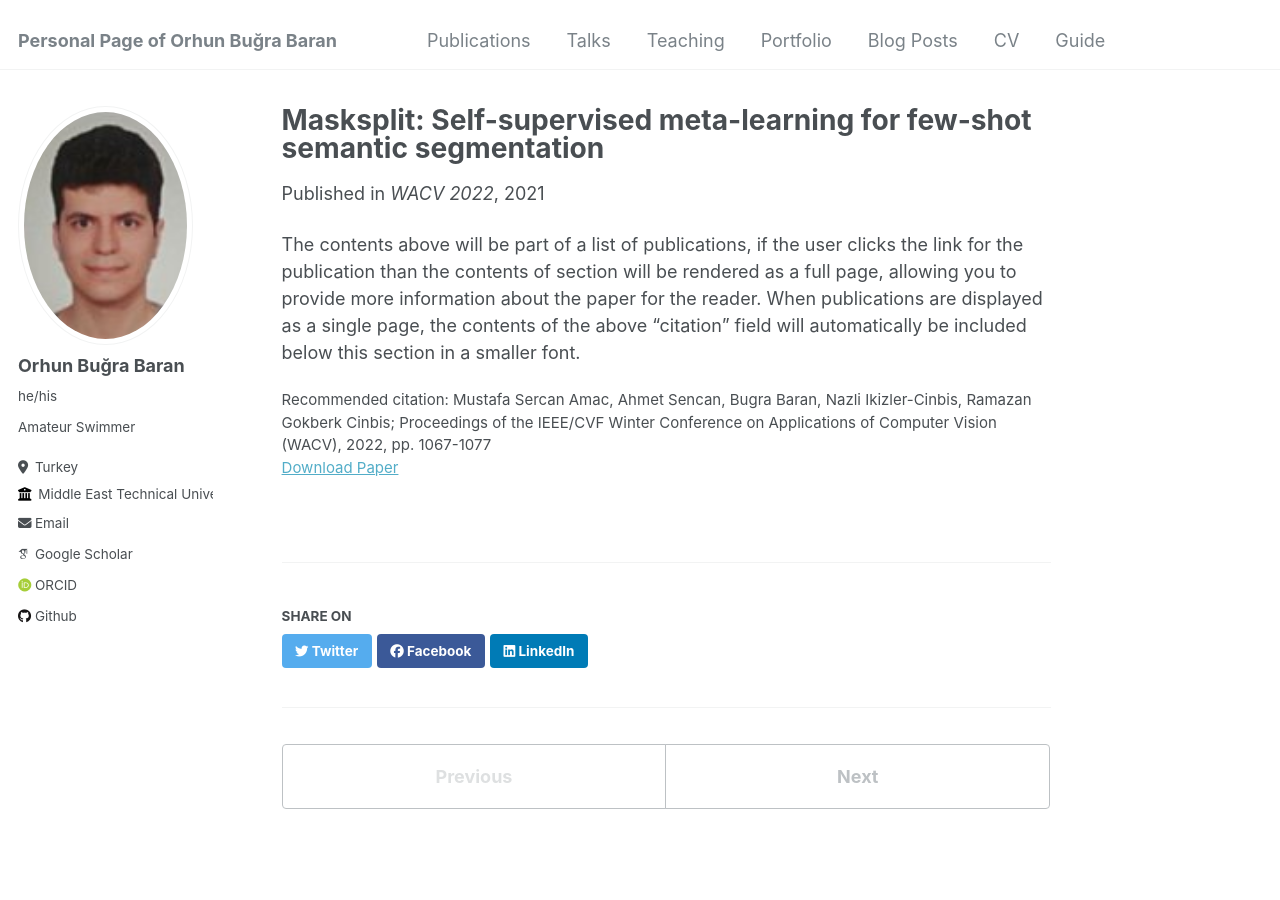
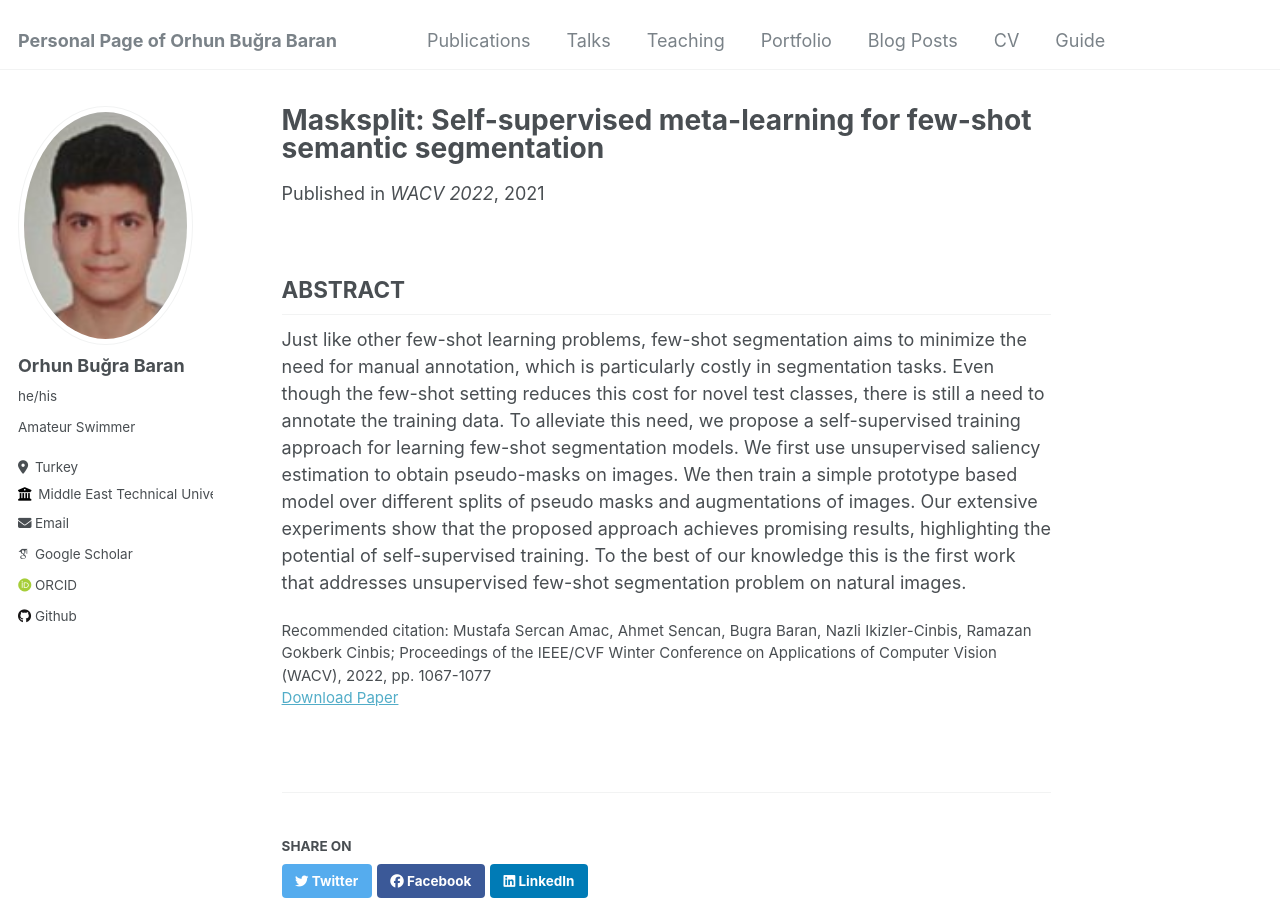
Before and after one commit to bugrabaran/bugrabaran.github.io, a Jekyll site: the page built from _publications/2015-10-01-paper-title-number-3.md, in a window 1280 px wide and 900 px high. Built offline with Jekyll 4.4.1, drawn with Linux system fonts in a browser that asks for light colours; some web fonts are replaced.

Commit message:
Update 2015-10-01-paper-title-number-3.md

```diff
--- a/_publications/2015-10-01-paper-title-number-3.md
+++ b/_publications/2015-10-01-paper-title-number-3.md
@@ -9,4 +9,6 @@ paperurl: 'https://openaccess.thecvf.com/content/WACV2022/papers/Amac_MaskSplit_
 citation: 'Mustafa Sercan Amac, Ahmet Sencan, Bugra Baran, Nazli Ikizler-Cinbis, Ramazan Gokberk Cinbis; Proceedings of the IEEE/CVF Winter Conference on Applications of Computer Vision (WACV), 2022, pp. 1067-1077 '
 ---
 
-The contents above will be part of a list of publications, if the user clicks the link for the publication than the contents of section will be rendered as a full page, allowing you to provide more information about the paper for the reader. When publications are displayed as a single page, the contents of the above "citation" field will automatically be included below this section in a smaller font.
+## ABSTRACT
+
+Just like other few-shot learning problems, few-shot segmentation aims to minimize the need for manual annotation, which is particularly costly in segmentation tasks. Even though the few-shot setting reduces this cost for novel test classes, there is still a need to annotate the training data. To alleviate this need, we propose a self-supervised training approach for learning few-shot segmentation models. We first use unsupervised saliency estimation to obtain pseudo-masks on images. We then train a simple prototype based model over different splits of pseudo masks and augmentations of images. Our extensive experiments show that the proposed approach achieves promising results, highlighting the potential of self-supervised training. To the best of our knowledge this is the first work that addresses unsupervised few-shot segmentation problem on natural images.
```
